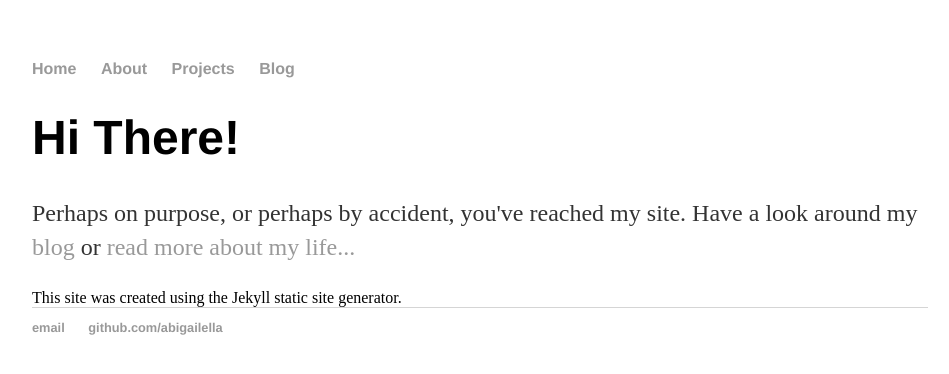
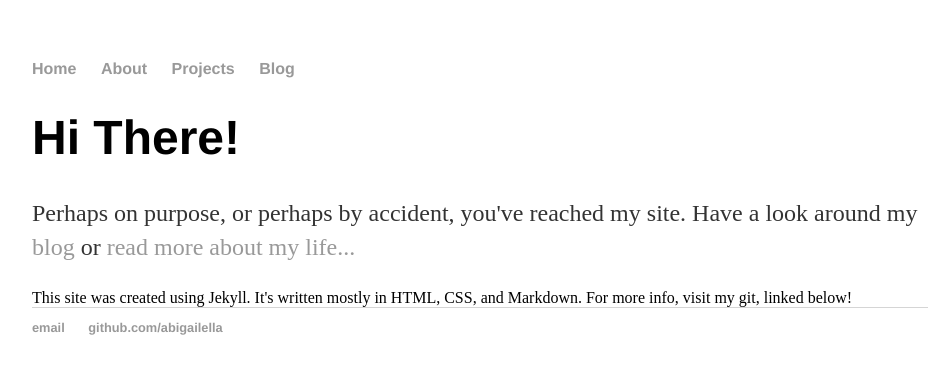
Before and after one commit to abigailella/abigailella.github.io, a Jekyll site: the page built from index.html, in a window 1280 px wide. Shown: the top 374 px of the page, without its empty margins (160-1109 px from the left). Built offline with Jekyll 4.4.1, drawn with Linux system fonts in a browser that asks for light colours.

Commit message:
Update index.html

```diff
--- a/index.html
+++ b/index.html
@@ -7,5 +7,5 @@ title: Abigail E. Johnson
 	<p>Perhaps on purpose, or perhaps by accident, you've reached my site.
 	Have a look around my <a href="/blog"> blog</a> or <a href="/about">read more about my life...</a></p>
 
-	<p2>This site was created using the Jekyll static site generator.</p2>
+	<p2>This site was created using Jekyll. It's written mostly in HTML, CSS, and Markdown. For more info, visit my git, linked below!</p2>
 </div><!-- /.blurb -->
```
